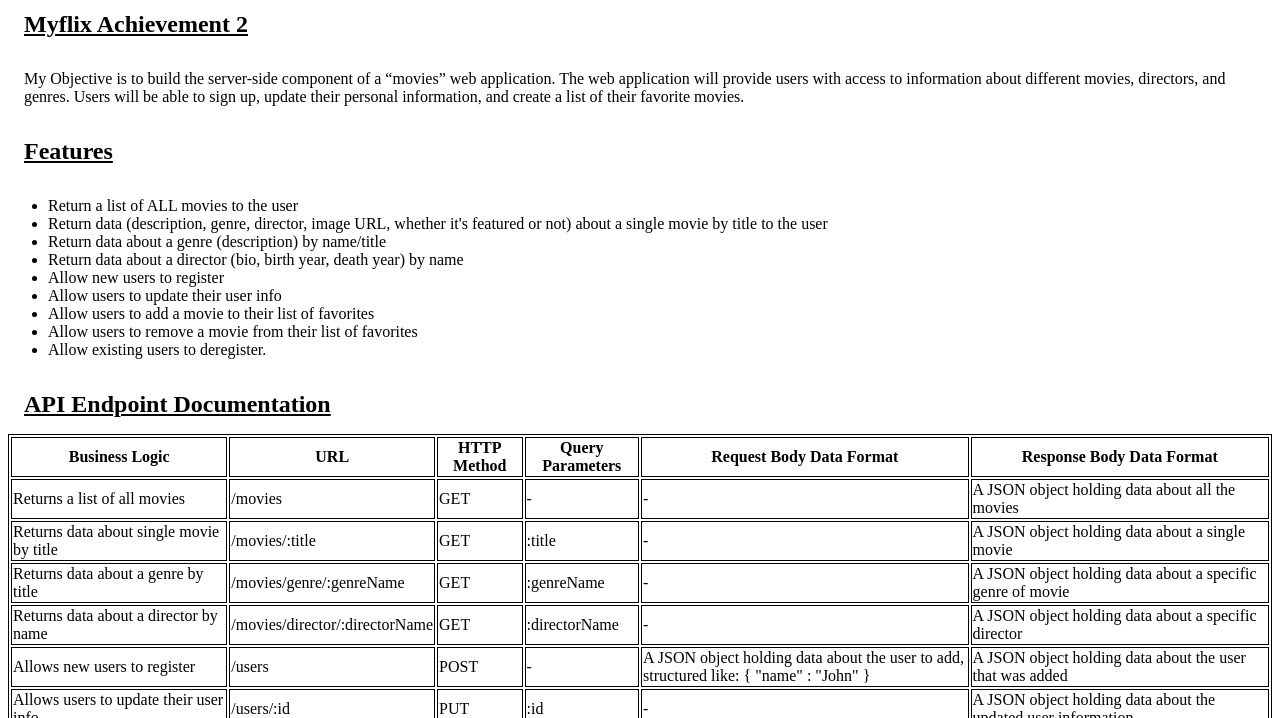
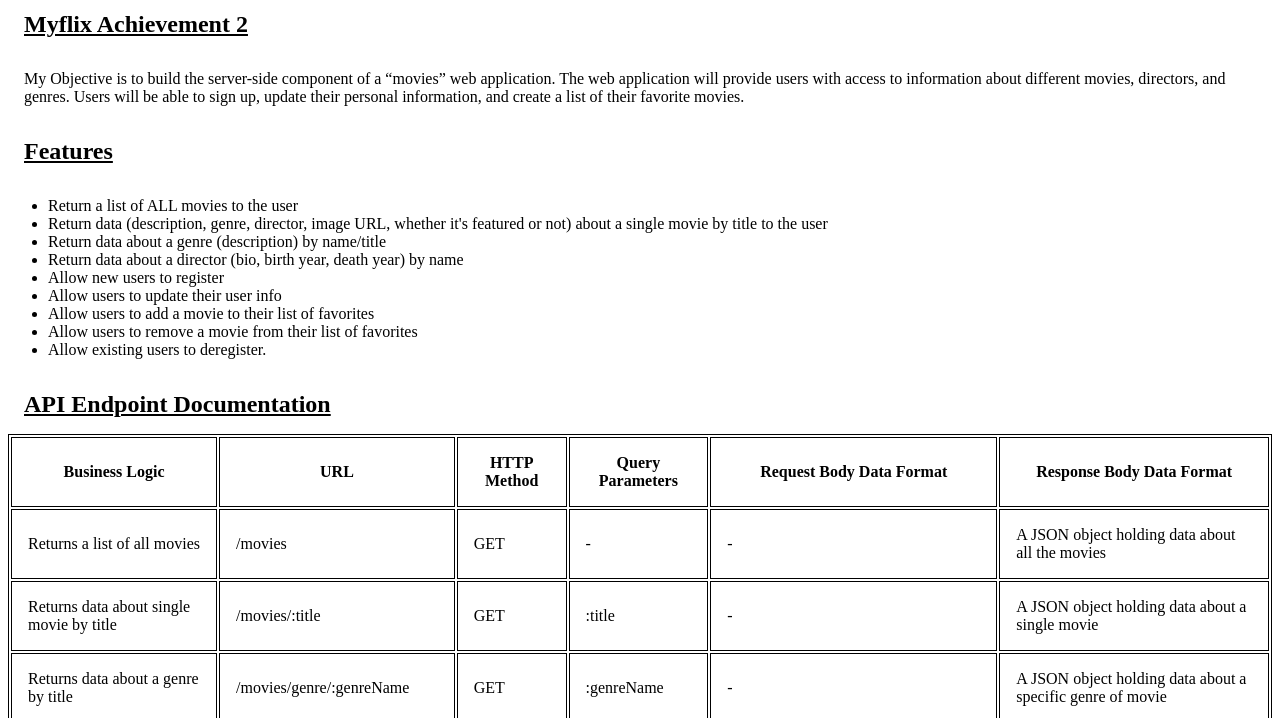
Before and after one commit to JackOliCode/movie_api, a website: page public/documentation.html in a window 1280 px wide. Shown: the part 82-800 px from the top of the page. Drawn offline with Linux system fonts and the light colour scheme.

Commit message:
table styling added

```diff
--- a/css/styles.css
+++ b/css/styles.css
@@ -4,6 +4,10 @@
 
 .table, th, td {
     border: 1px solid black;
+}
+
+th, td {
+    padding: 1rem;
 }
 
 h1, h2 {
```
